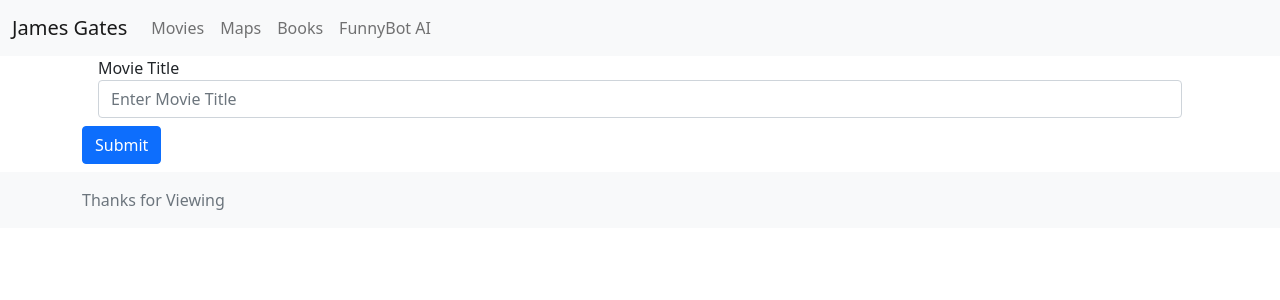
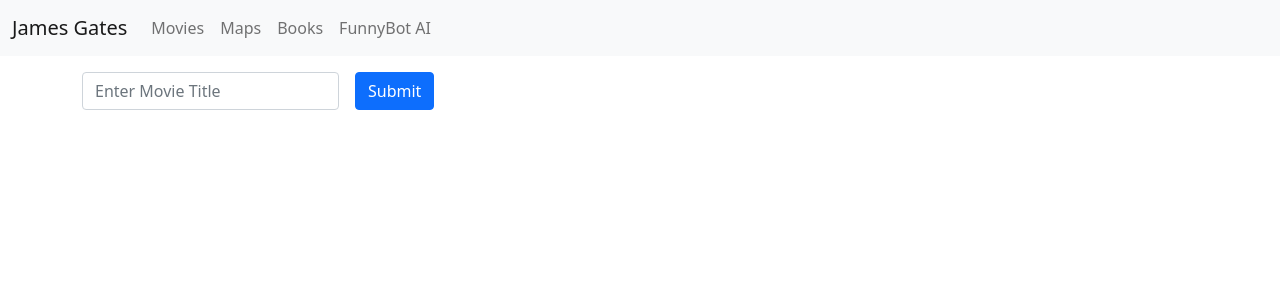
Before and after one commit to gatorjuice/about_me_vue, a Vue app: page /movies in a window 1280 px wide. Shown: the top 300 px of the page. Built offline with nearby package versions, Linux system fonts and the light colour scheme.

Commit message:
removed footer and fixed movies form

```diff
--- a/src/App.vue
+++ b/src/App.vue
@@ -15,16 +15,13 @@
     </div>
   </div>
   <RouterView />
-  <Footer />
 </template>
 <script>
 import NavBar from "@/components/NavBar.vue";
-import Footer from "@/components/Footer.vue";
 
 export default {
   components: {
     NavBar,
-    Footer,
   },
   onError() {
     return {};
--- a/src/components/MovieSearch.vue
+++ b/src/components/MovieSearch.vue
@@ -1,17 +1,17 @@
 <template>
   <div class="container">
-    <form class="form-inline" @submit.prevent="processForm">
-      <div class="form-group mx-sm-3 mb-2">
-        <label class="sr-only" for="movieTitle">Movie Title</label>
+    <form class="row g-3" @submit.prevent="processForm">
+      <div class="col-auto">
+        <label for="inputPassword2" class="visually-hidden">Password</label>
         <input
           v-model="form.movieTitle"
           type="text"
           class="form-control"
-          id="movieTitle"
-          aria-describedby="movieTitle"
+          id="inputPassword2"
           placeholder="Enter Movie Title"
         />
       </div>
+      <div class="col-auto">
         <button
           v-on:click="toggleLoading"
           type="submit"
@@ -19,6 +19,7 @@
         >
           Submit
         </button>
+      </div>
     </form>
   </div>
   <div class="container spinner">
@@ -81,4 +82,8 @@ export default {
   left: 50%;
   transform: translate(-50%, -50%);
 }
+
+form {
+  padding-top: 1rem;
+}
 </style>
```
Lines whose indentation alone changed are shown as unchanged.
